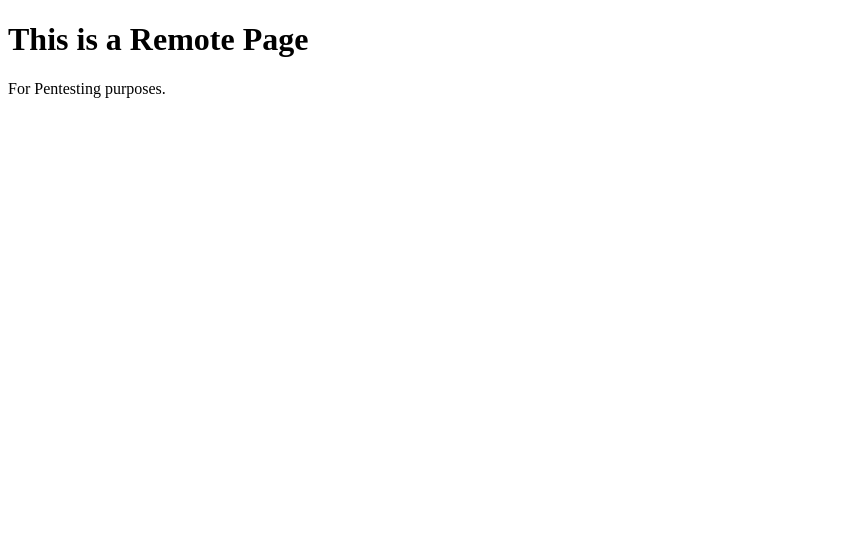
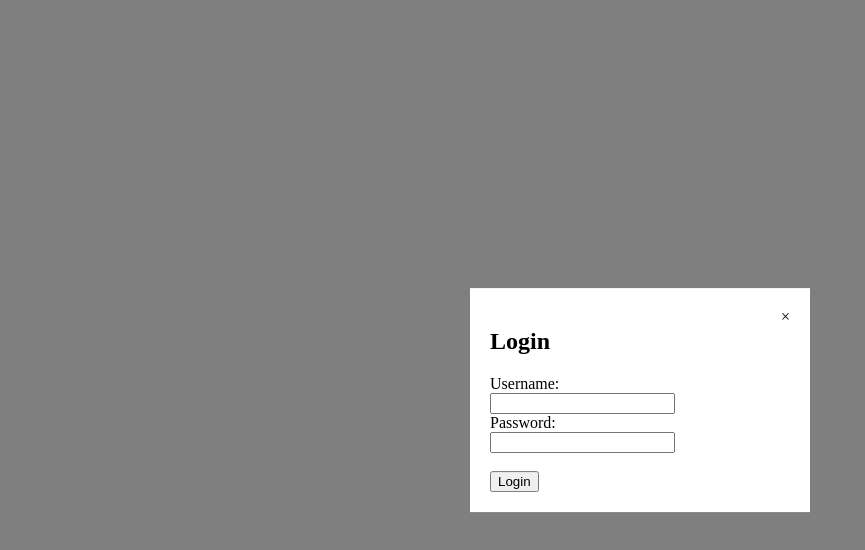
Before and after one commit to JackMarsden/Testing, a plain HTML site: page index.html in a window 1280 px wide. Shown: the whole page, without its empty margins (0-865 px from the left). Drawn offline with Linux system fonts and the light colour scheme.

Commit message:
index.html

```diff
--- a/index.html
+++ b/index.html
@@ -1,12 +1,81 @@
 <!DOCTYPE html>
-<html>
+<html lang="en">
 <head>
-<title>Page Title</title>
+    <meta charset="UTF-8">
+    <meta name="viewport" content="width=device-width, initial-scale=1.0">
+    <title>Welcome</title>
+    <link rel="stylesheet" href="styles.css">
+    <style>
+        /* Inline CSS */
+        .popup {
+            display: none;
+            position: fixed;
+            top: 0;
+            left: 0;
+            width: 100%;
+            height: 100%;
+            background-color: rgba(0, 0, 0, 0.5);
+            z-index: 999;
+        }
+
+        .popup-content {
+            background-color: white;
+            width: 300px;
+            padding: 20px;
+            position: absolute;
+            top: 50%;
+            left: 50%;
+            transform: translate(-50%, -50%);
+        }
+
+        .close {
+            float: right;
+            cursor: pointer;
+        }
+
+        .close:hover {
+            color: red;
+        }
+    </style>
 </head>
 <body>
+    <div id="popup" class="popup">
+        <div class="popup-content">
+            <span class="close" onclick="closePopup()">&times;</span>
+            <h2>Login</h2>
+            <form id="loginForm">
+                <label for="username">Username:</label><br>
+                <input type="text" id="username" name="username" required><br>
+                <label for="password">Password:</label><br>
+                <input type="password" id="password" name="password" required><br><br>
+                <button type="button" onclick="submitForm()">Login</button>
+            </form>
+        </div>
+    </div>
 
-<h1>This is a Remote Page</h1>
-<p>For Pentesting purposes.</p>
+    <script>
+        // Inline JavaScript
+        document.addEventListener("DOMContentLoaded", function() {
+            var popup = document.getElementById("popup");
+            popup.style.display = "block";
+        });
 
+        function closePopup() {
+            var popup = document.getElementById("popup");
+            popup.style.display = "none";
+        }
+
+        function submitForm() {
+            var username = document.getElementById("username").value;
+            var password = document.getElementById("password").value;
+
+            // Store username and password in session cookies
+            document.cookie = "username=" + username + "; path=/";
+            document.cookie = "password=" + password + "; path=/";
+
+            // Close the popup
+            closePopup();
+        }
+    </script>
 </body>
 </html>
```
